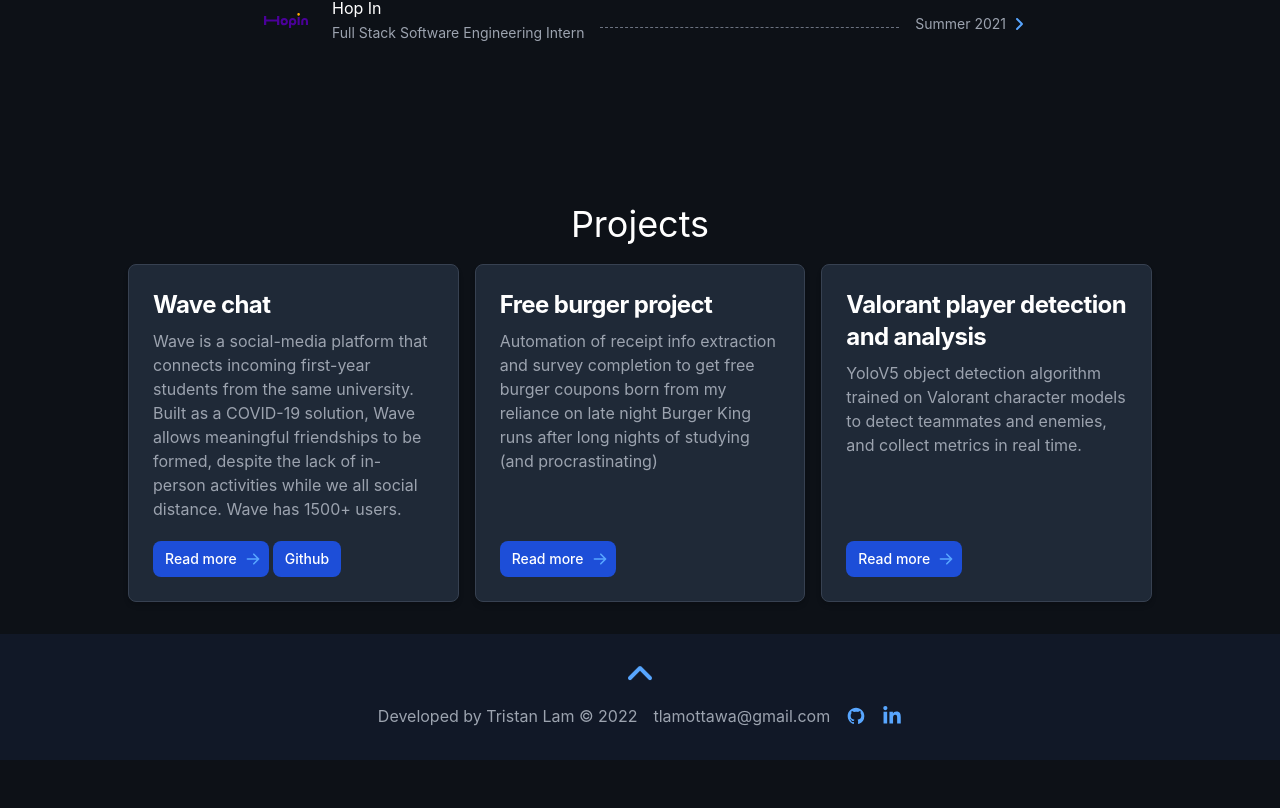
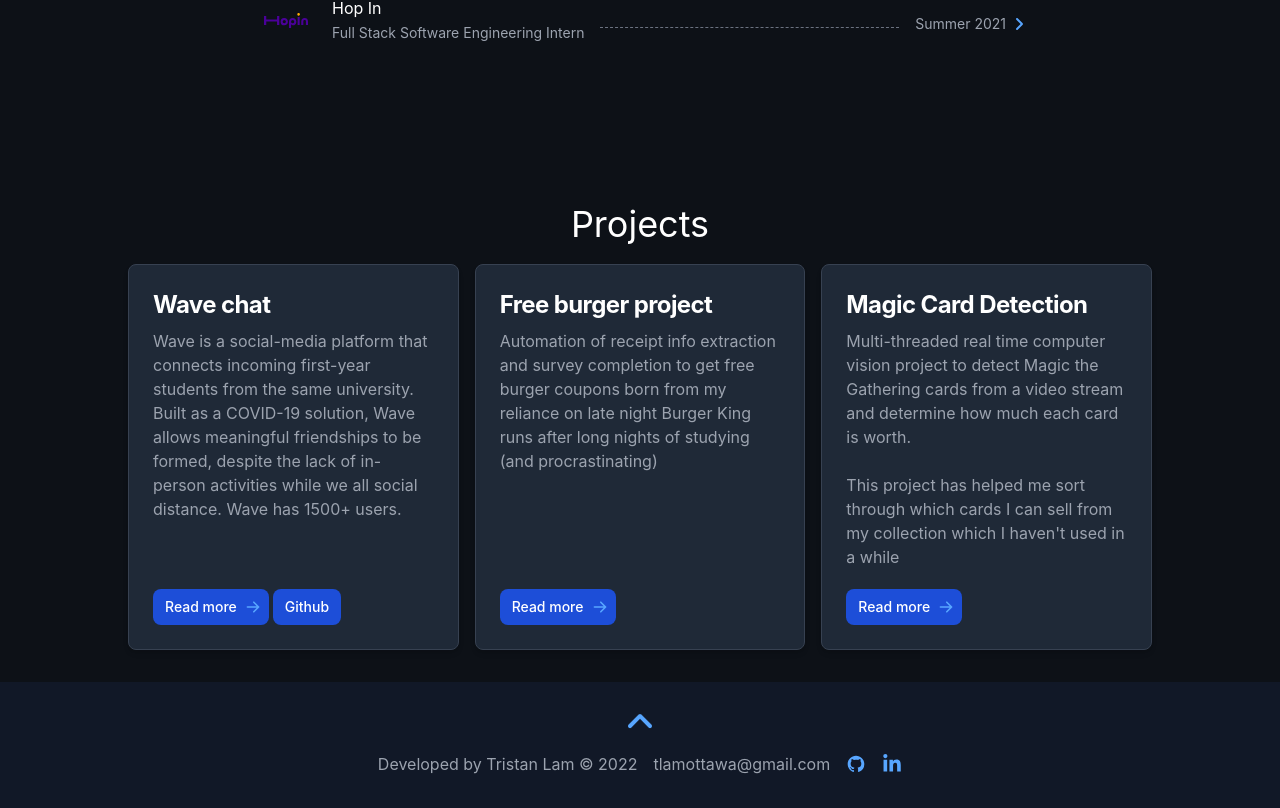
Before and after one commit to tlam67/TristanLam, a Next.js app: page / in a window 1280 px wide. Shown: the part 2177-2985 px from the top of the page. Before the commit the page ends 2937 px from the top, so only its background shows below. Built offline with nearby package versions, Linux system fonts and the light colour scheme.

Commit message:
updated the project page with more accurate information

```diff
--- a/portfolioInfo.ts
+++ b/portfolioInfo.ts
@@ -116,9 +116,9 @@ export const projectData: ProjectInfo[] = [
     detailedDescription: 'Automation of receipt info extraction and survey completion to get free burger coupons born from my reliance on late night Burger King runs after long nights of studying (and procrastinating).\nUsed OpenCV to retrieve frames from camera feed or image, applying noise correction techniques including Gaussian blurring and adaptive thresholding to prepare for optical character recognition.\nRan optical character recognition model on the processed image using Tesseract, parsing output by taking advantage of common receipt structure (i.e. the store number is always listed near the same words). Important information is then used to auto-complete Burger King customer experience survey using Selenium and the coupon code is returned.'
   },
   {
-    title: 'Valorant player detection and analysis',
-    description: 'YoloV5 object detection algorithm trained on Valorant character models to detect teammates and enemies, and collect metrics in real time.',
-    detailedDescription: 'Trained YoloV5 on labeled dataset of Valorant character models, both teammates and enemies, as well as event detections such as bomb planted, teammate/enemy killed.\nRan simple text recognition model in parallel to identify which pro player an e-sports stream was spectating in order to log more detailed player metrics, such as time to kill, crosshair distance from target, and headshot rate.\nLogged metrics in InfluxDB and created Grafana dashoards to view metrics'
+    title: 'Magic Card Detection',
+    description: 'Multi-threaded real time computer vision project to detect Magic the Gathering cards from a video stream and determine how much each card is worth. \n\nThis project has helped me sort through which cards I can sell from my collection which I haven\'t used in a while',
+    detailedDescription: 'Wrote a script to scrape over 15,000 images of Magic cards, then built composite images of the cards with various backgrounds and textures for training a YoloV5 model. The YoloV5 model performed at around a 90% accuracy, with average inference time of ~80 ms. \nExploring other faster options, I created an algorithm using classical image processing techniques including erosion and dilation, thresholding, binarization, and canny edge detection, as well as a customized algorithm to search for groups of rectangular contours i.e. cards in the image. This approach yielded a lower accuracy (~75%) but was much faster with average processing time of under 10 ms. \nMulti-threading is used for the video feed and the inferences from either the YoloV5 model or the OpenCV algorithm can be run in parallel to maximize performance.'
   },
 ]
 
```
Also changed, not shown: 1 other file (tests, documents, lock files or other folders).
